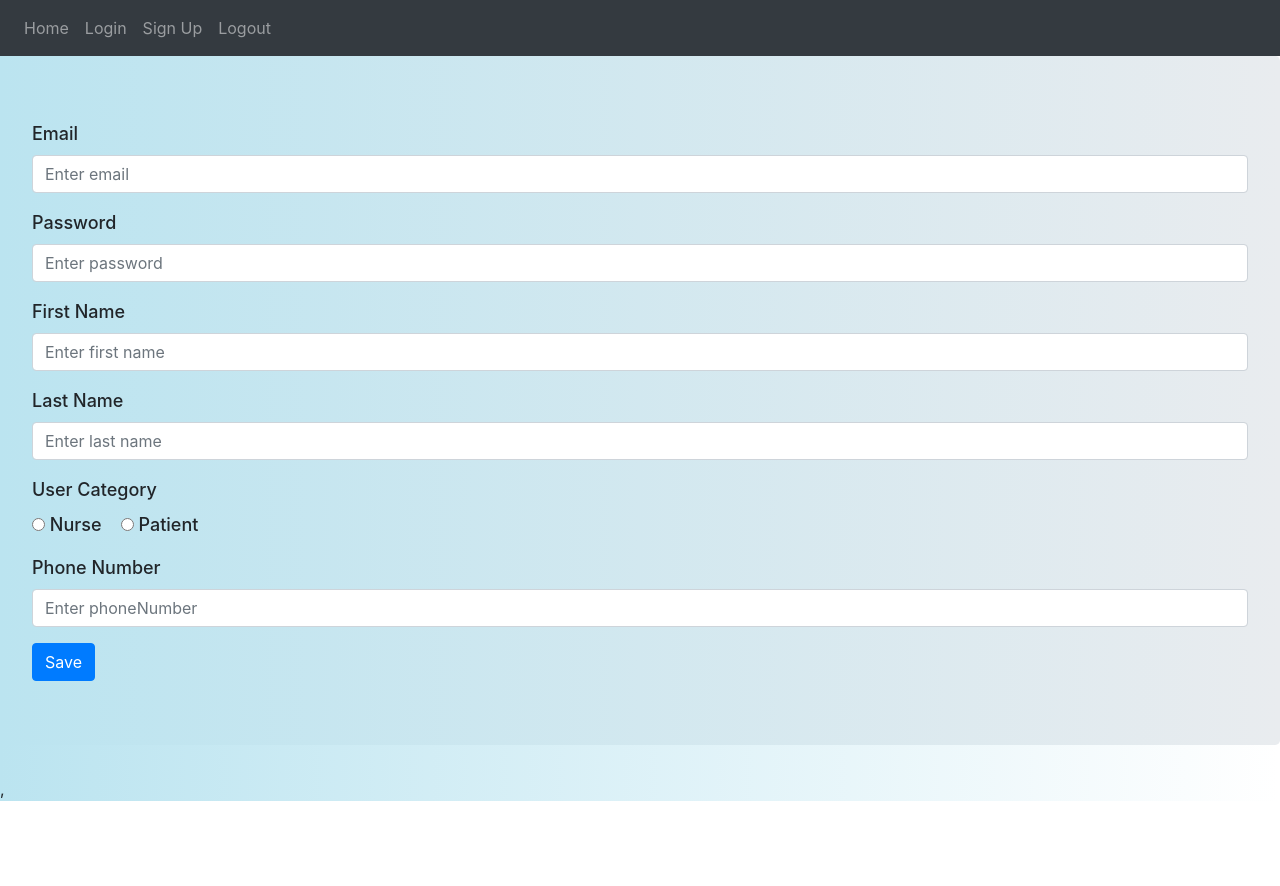
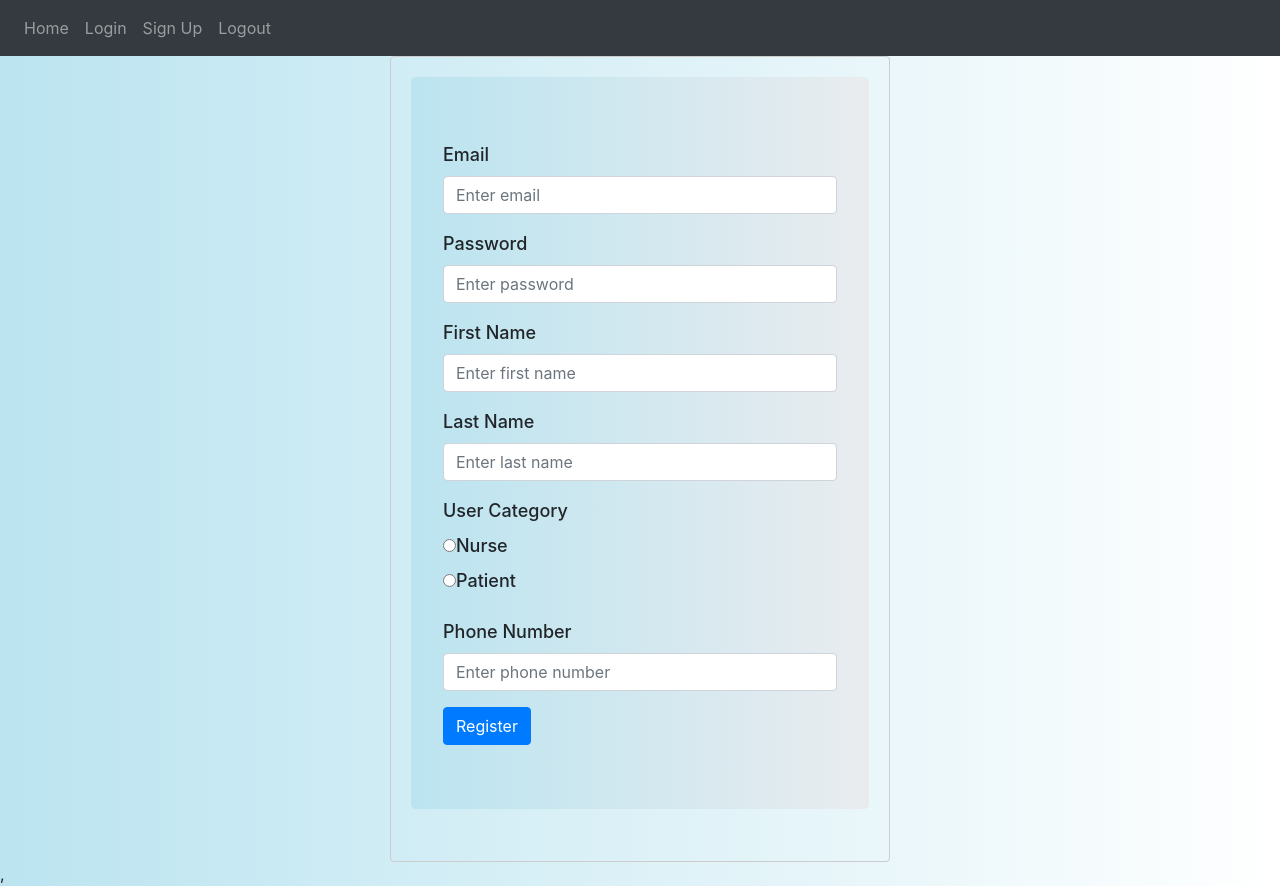
Before and after one commit to shreyassingh96/hospital-react-main, a React (Create React App) app in the folder react-client/: page /signUp in a window 1280 px wide. Before the commit the page ends 801 px from the top, so only its background shows below. Built offline with nearby package versions, Linux system fonts and the light colour scheme.

Commit message:
added validation for input field & addded yml file

```diff
--- a/react-client/src/components/Login.js
+++ b/react-client/src/components/Login.js
@@ -1,13 +1,14 @@
 import { useState } from 'react';
 import { useMutation, gql } from '@apollo/client';
-import { useHistory } from "react-router-dom";
+import { useHistory } from 'react-router-dom';
 import Button from 'react-bootstrap/Button';
+import Form from 'react-bootstrap/Form';
+import './UserLogin.css';
 import jwt from 'jwt-decode';
 
-
 const LOGIN = gql`
-mutation authenticate($email: String!, $password: String!){
-  authenticate(email: $email, password: $password){
+  mutation authenticate($email: String!, $password: String!) {
+    authenticate(email: $email, password: $password) {
       _id
       token
     }
@@ -18,51 +19,74 @@ const UserLogin = () => {
   const history = useHistory();
   const [email, setEmail] = useState('');
   const [password, setPassword] = useState('');
+  const [validated, setValidated] = useState(false);
 
-  const [login, { error, data }]
-    = useMutation(LOGIN);
+  const [login, { error, data }] = useMutation(LOGIN);
+
+  const handleSubmit = (event) => {
+    event.preventDefault();
+    const form = event.currentTarget;
+    if (form.checkValidity() === false) {
+      event.stopPropagation();
+    } else {
+      login({ variables: { email, password } });
+    }
+    setValidated(true);
+  };
 
   if (error) {
-    return `Login Failed! ${error.message}`
+    return `Login Failed! ${error.message}`;
+  }
 
-  };
   if (data) {
     const decoded = jwt(data.authenticate.token);
-    console.log(decoded);
     localStorage.setItem('userCategory', decoded.userCategory);
     localStorage.setItem('name', decoded.name);
     if (decoded.userCategory === 'patient') {
-      history.push(`/patient`);
-    }
-    else {
-      history.push(`/nurse`);
+      history.push('/patient');
+    } else {
+      history.push('/nurse');
     }
   }
+
   return (
-    <div className="login">
-      {/* Input box to input email */}
-      Email Id : &nbsp;&nbsp;&nbsp;
-      <input
+    <div className="login-container">
+      <h2>Log in</h2>
+      <Form noValidate validated={validated} onSubmit={handleSubmit}>
+        <Form.Group controlId="formEmail">
+          <Form.Label>Email address</Form.Label>
+          <Form.Control
+            required
+            type="email"
+            placeholder="Enter email"
             value={email}
             onChange={(event) => setEmail(event.target.value)}
           />
-      {/* Input box to input password */}
-      <br /><br />
-      Password :&nbsp;&nbsp;&nbsp;&nbsp;&nbsp;&nbsp;&nbsp;
-      <input
+          <Form.Control.Feedback type="invalid">
+            Please provide a valid email.
+          </Form.Control.Feedback>
+        </Form.Group>
+
+        <Form.Group controlId="formPassword">
+          <Form.Label>Password</Form.Label>
+          <Form.Control
+            required
+            type="password"
+            placeholder="Password"
             value={password}
             onChange={(event) => setPassword(event.target.value)}
           />
-      {/* Button to log in */}
-      <br />
-      <Button variant='primary' type='submit'
-        onClick={
-          () => login({ variables: { email, password } })
-        }
-      >
+          <Form.Control.Feedback type="invalid">
+            Please provide a valid password.
+          </Form.Control.Feedback>
+        </Form.Group>
+
+        <Button variant="primary" type="submit">
           Log in
         </Button>
+      </Form>
     </div>
   );
-}
+};
+
 export default UserLogin;
--- /dev/null
+++ b/react-client/src/components/Register.css
@@ -0,0 +1,22 @@
+.register-container {
+    max-width: 500px;
+    margin: 0 auto;
+    padding: 20px;
+    border: 1px solid #ccc;
+    border-radius: 4px;
+  }
+
+  .form-control:focus {
+    box-shadow: none;
+    border-color: #007bff;
+  }
+
+  .btn-primary {
+    background-color: #007bff;
+    border-color: #007bff;
+  }
+
+  .btn-primary:hover {
+    background-color: #0069d9;
+    border-color: #0062cc;
+  }
--- a/react-client/src/components/SignUp.js
+++ b/react-client/src/components/SignUp.js
@@ -6,56 +6,49 @@ import Button from 'react-bootstrap/Button';
 import { withRouter, useHistory } from 'react-router-dom';
 import jwt from 'jwt-decode';
 
+import './Register.css';
 
 export const SIGN_UP = gql`
-mutation
-(
+  mutation (
     $email: String!,
     $firstName: String!,
     $lastName:String!,
     $password:String!,
     $userCategory:String!,
     $phoneNumber:String!,
-  )
-      {
-            signUp
-          (
+  ) {
+    signUp(
       email: $email, firstName: $firstName, lastName: $lastName,
       password: $password, userCategory: $userCategory, phoneNumber: $phoneNumber,
-          )
-          {
+    ) {
       _id
     }
   }
 `;
 
 const Register = () => {
-
   let email, password, firstName, lastName, phoneNumber;
   const [signUp, { data, loading, error }] = useMutation(SIGN_UP);
-
   const history = useHistory();
-
   const [user, setUser] = useState("UserCategory");
-  //user category handler
 
   const handleRadioChange = (event) => {
     setUser(event.target.value);
-  }
+  };
 
   if (loading) return 'Submitting...';
   if (error) return `Submission error! ${error.message}`;
 
   return (
-    <div>
-
+    <div className='register-container'>
       <Jumbotron className='form'>
-        <Form onSubmit={e => {
+        <Form onSubmit={(e) => {
+          e.preventDefault();
           signUp({
             variables: {
               email: email.value, password: password.value, firstName: firstName.value, lastName: lastName.value,
-              userCategory: user, phoneNumber: phoneNumber.value
-            }
+              userCategory: user, phoneNumber: phoneNumber.value,
+            },
           });
 
           localStorage.setItem('userCategory', user);
@@ -67,50 +60,65 @@ const Register = () => {
           lastName.value = '';
           phoneNumber.value = '';
 
-          if(user === 'patient'){
+          if (user === 'patient') {
             history.push(`/patient`);
-          }
-          else{
+          } else {
             history.push(`/nurse`);
           }
-        }} >
+        }}>
           <Form.Group>
-            <Form.Label> Email</Form.Label>
-            <Form.Control type="text" name="email" id="email" placeholder="Enter email" ref={node => { email = node; }} />
+            <Form.Label>Email</Form.Label>
+            <Form.Control type="email" name="email" id="email" placeholder="Enter email" ref={node => { email = node; }} required/>
           </Form.Group>
 
           <Form.Group>
             <Form.Label>Password</Form.Label>
-            <Form.Control type="text" name="password" id="password" placeholder="Enter password" ref={node => { password = node; }} />
+            <Form.Control type="password" name="password" id="password" placeholder="Enter password" ref={node => { password = node; }} required/>
           </Form.Group>
 
           <Form.Group>
-            <Form.Label> First Name</Form.Label>
-            <Form.Control type="text" name="firstName" id="firstName" placeholder="Enter first name" ref={node => { firstName = node; }} />
+            <Form.Label>First Name</Form.Label>
+            <Form.Control type="text" name="firstName" id="firstName" placeholder="Enter first name" ref={node => { firstName = node; }} required/>
           </Form.Group>
 
           <Form.Group>
-            <Form.Label> Last Name</Form.Label>
-            <Form.Control type="text" name="lastName" id="lastName" placeholder="Enter last name" ref={node => { lastName = node; }} />
+            <Form.Label>Last Name</Form.Label>
+            <Form.Control type="text" name="lastName" id="lastName" placeholder="Enter last name" ref={node => { lastName = node; }} required/>
           </Form.Group>
 
           <Form.Group>
-            <Form.Label> User Category &nbsp;&nbsp;&nbsp;&nbsp;&nbsp;&nbsp;&nbsp; </Form.Label>
-            <div onChange={handleRadioChange}>
-              <input type="radio" value="nurse" name="userCategory" /> Nurse
-              &nbsp;&nbsp;&nbsp;
-              <input type="radio" value="patient" name="userCategory" /> Patient
+            <Form.Label>User Category</Form.Label>
+            <div className="radio-group" onChange={handleRadioChange} required>
+              <div className="radio">
+                <input type="radio" value="nurse" name="userCategory" id="nurse" />
+                <label htmlFor="nurse">Nurse</label>
+              </div>
+              <div className="radio">
+                <input type="radio" value="patient" name="userCategory" id="patient" />
+                <label htmlFor="patient">Patient</label>
+              </div>
             </div>
           </Form.Group>
-
           <Form.Group>
   <Form.Label>Phone Number</Form.Label>
-            <Form.Control type="text" name="phoneNumber" id="phoneNumber" placeholder="Enter phoneNumber" ref={node => { phoneNumber = node; }} />
+  <Form.Control
+    type="tel"
+    pattern="[0-9]{10}"
+    maxLength="10"
+    name="phoneNumber"
+    id="phoneNumber"
+    placeholder="Enter phone number"
+    onChange={(e) => {
+      e.target.value = e.target.value.replace(/[^0-9]/g, '');
+    }}
+    ref={node => { phoneNumber = node; }}
+    required
+  />
 </Form.Group>
 
-          <Button variant="primary" type="submit">
-            Save
-          </Button>
+
+
+      <Button variant="primary" type="submit">Register</Button>
     </Form>
   </Jumbotron>
 </div>
--- /dev/null
+++ b/react-client/src/components/UserLogin.css
@@ -0,0 +1,22 @@
+.login-container {
+    max-width: 500px;
+    margin: 0 auto;
+    padding: 20px;
+    border: 1px solid #ccc;
+    border-radius: 4px;
+  }
+
+  .form-control:focus {
+    box-shadow: none;
+    border-color: #007bff;
+  }
+
+  .btn-primary {
+    background-color: #007bff;
+    border-color: #007bff;
+  }
+
+  .btn-primary:hover {
+    background-color: #0069d9;
+    border-color: #0062cc;
+  }
```
Also changed, not shown: react-client/src/components/Navbar.js (added, +17 -0 lines), react-client/src/components/View.js (deleted, +0 -73 lines), react-client/src/App.js (line endings or trailing spaces), 1 other file (tests, documents, lock files or other folders). Lines whose indentation alone changed are shown as unchanged.
